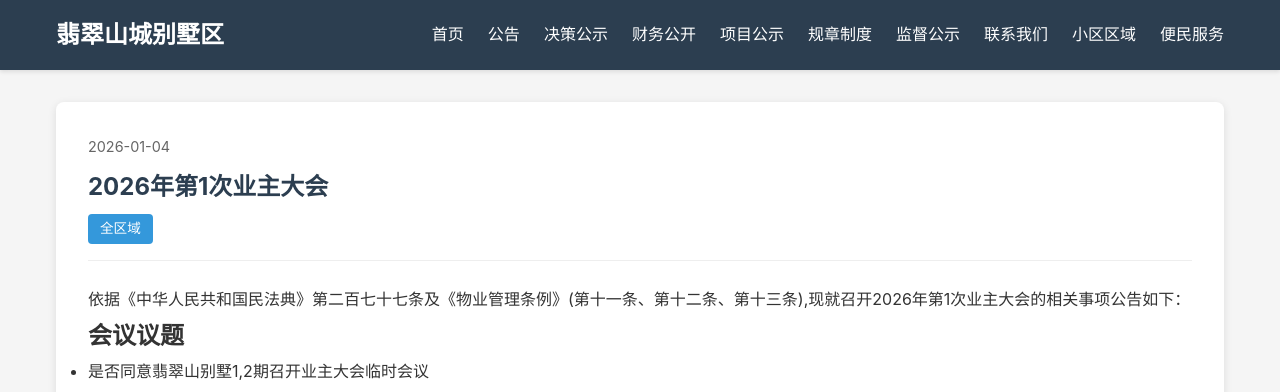
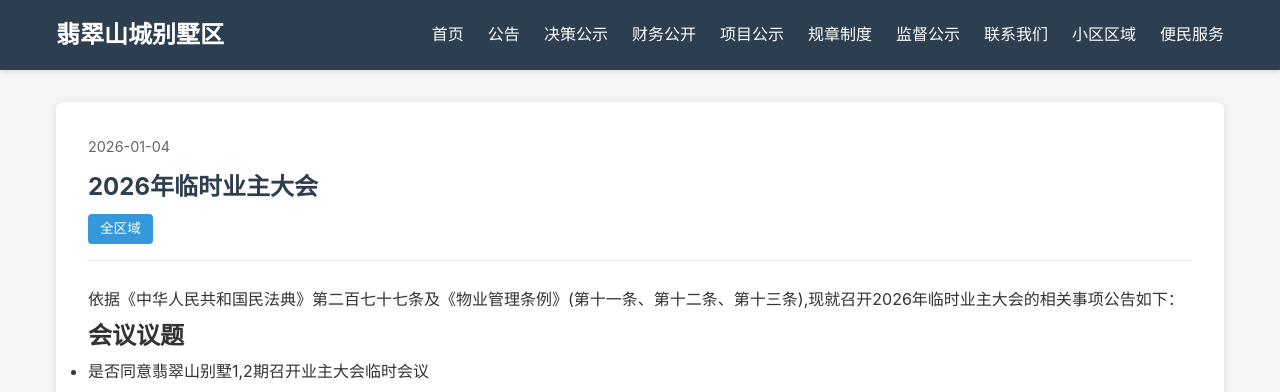
Before and after one commit to fcshan/fcshan.github.io, a Jekyll site: the page built from _announcements/20260104-meeting-announce-01.md, in a window 1280 px wide. Shown: the top 392 px of the page. Built offline with Jekyll 4.4.1, drawn with Linux system fonts in a browser that asks for light colours; comment, search, counter and statistics services are not loaded.

Commit message:
announce02

```diff
--- a/_announcements/20260104-meeting-announce-01.md
+++ b/_announcements/20260104-meeting-announce-01.md
@@ -1,12 +1,12 @@
 ---
 layout: document
-title: 2026年第1次业主大会
+title: 2026年临时业主大会
 date: 2026-01-04
 area: 全区域
-excerpt: 定于2026年1月4日召开2026年第1次业主大会，会议议题：是否同意翡翠山别墅1,2期召开业主大会临时会议
+excerpt: 定于2026年1月4日召开2026年临时业主大会，会议议题：是否同意翡翠山别墅1,2期召开业主大会临时会议
 ---
 
-依据《中华人民共和国民法典》第二百七十七条及《物业管理条例》(第十一条、第十二条、第十三条),现就召开2026年第1次业主大会的相关事项公告如下：
+依据《中华人民共和国民法典》第二百七十七条及《物业管理条例》(第十一条、第十二条、第十三条),现就召开2026年临时业主大会的相关事项公告如下：
 
 ## 会议议题
 
```
